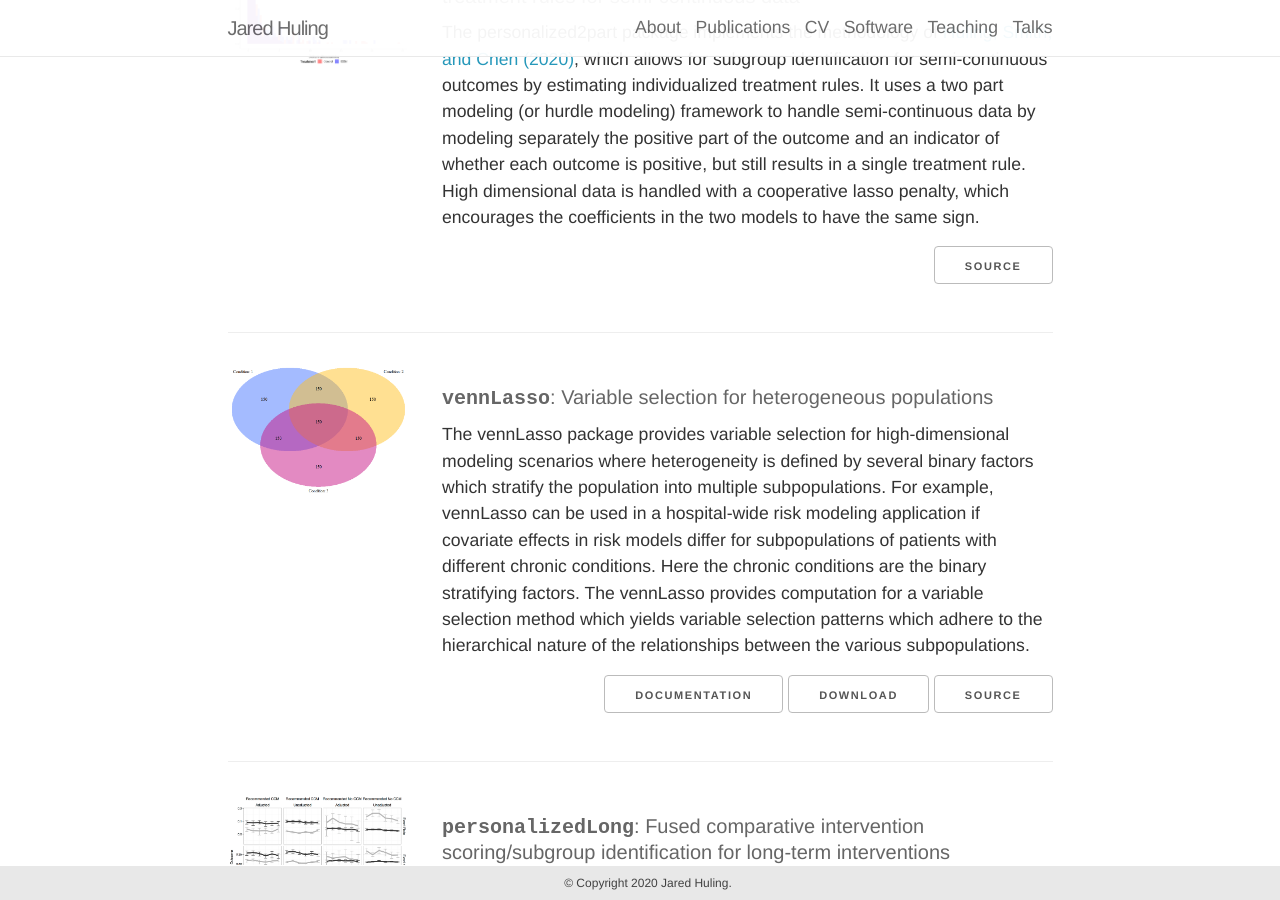
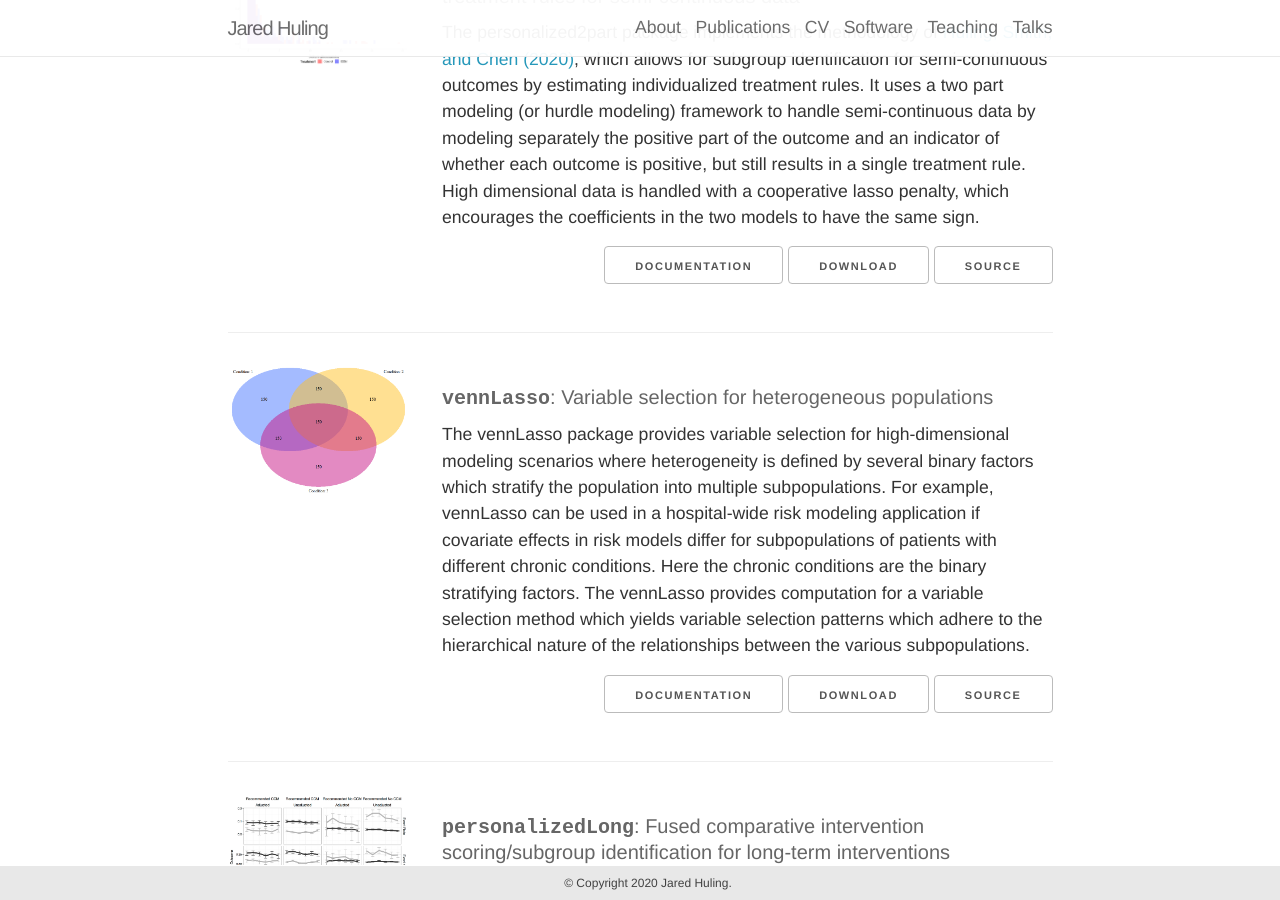
Before and after one commit to jaredhuling/jaredhuling.github.io, a Jekyll site: the page built from _pages/software.md, in a window 1280 px wide and 900 px high, scrolled down 1178 px. Built offline with Jekyll 4.4.1, drawn with Linux system fonts in a browser that asks for light colours; nearby versions of some CDN libraries; some of the changed lines change nothing that is shown.

Commit message:
software update

```diff
--- a/_pages/software.md
+++ b/_pages/software.md
@@ -88,8 +88,8 @@ permalink: /software/
         </p>
 
         <p align="right">
-          <!-- <a href="http://jaredhuling.github.io/vennLasso/" class="button">Documentation</a> -->
-          <!-- <a href="https://cran.r-project.org/package=personalized2part" class="button">Download</a>  -->
+          <a href="http://jaredhuling.github.io/personalized2part/" class="button">Documentation</a>
+          <a href="https://cran.r-project.org/package=personalized2part" class="button">Download</a>
           <a href="https://github.com/jaredhuling/personalized2part" class="button">Source</a>
         </p>
 
```
